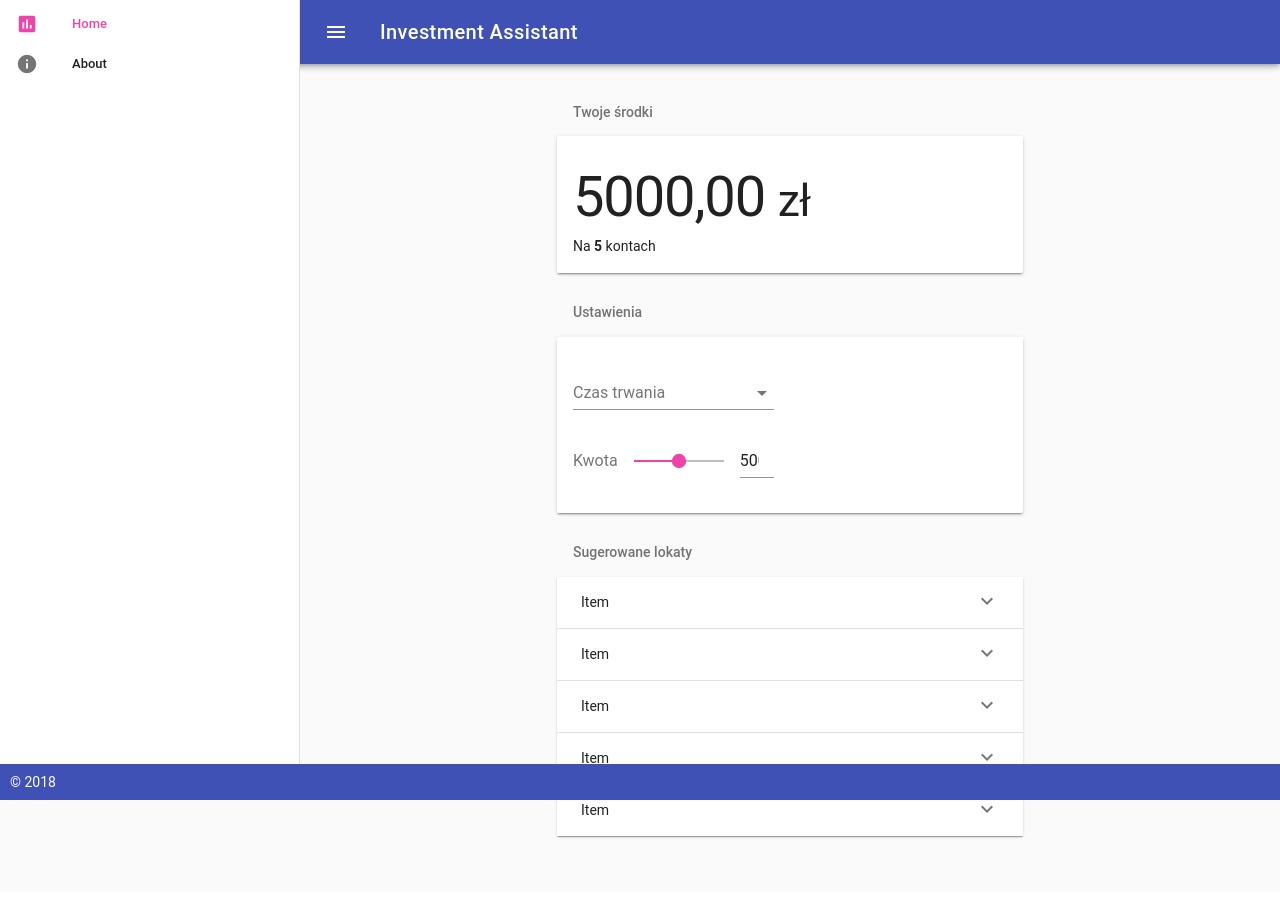
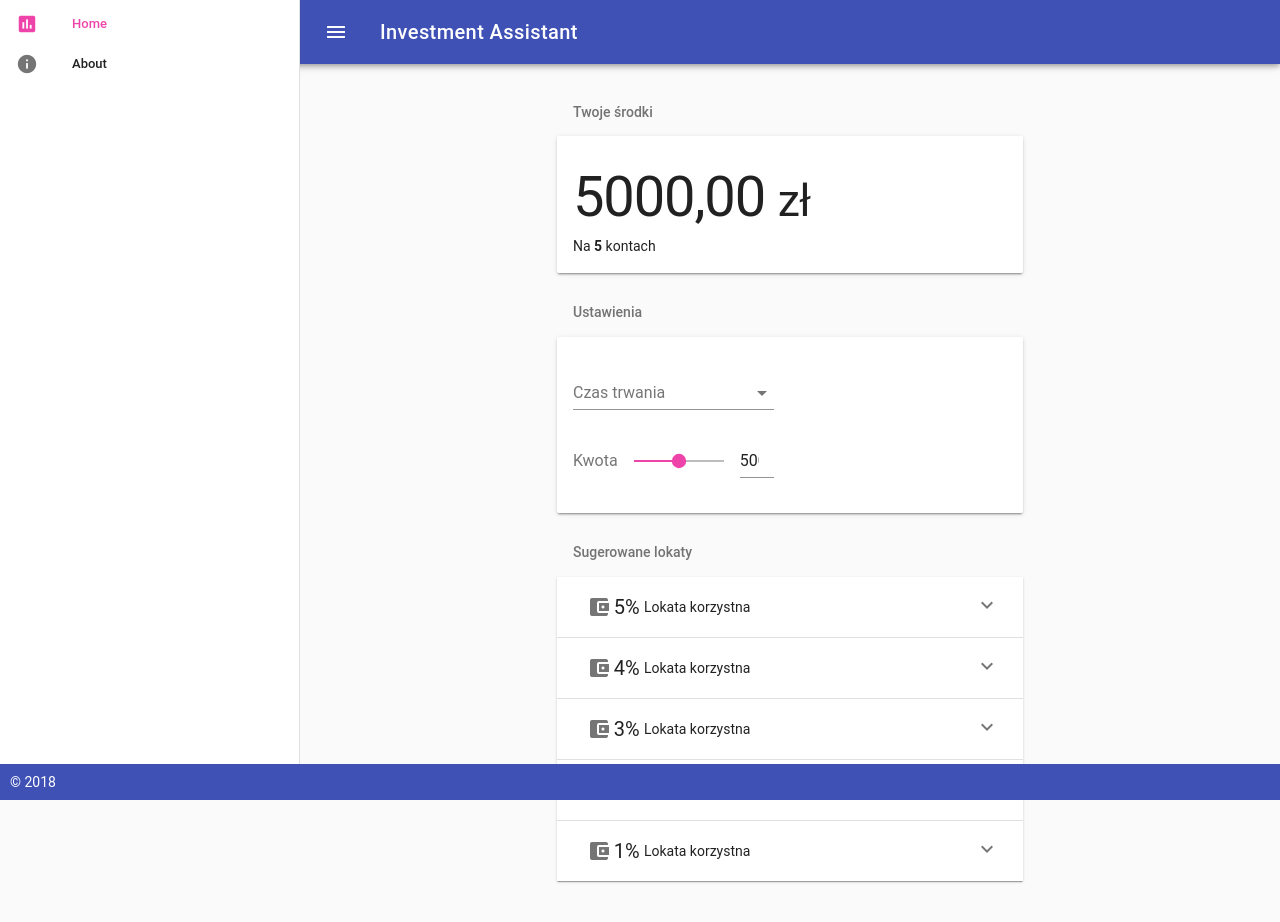
Before and after one commit to kaamka/investment-assistant, a Vue app in the folder client/: page / in a window 1280 px wide. Shown: the top 922 px of the page. Before the commit the page ends 892 px from the top, so only its background shows below. Built offline with nearby package versions, Linux system fonts and the light colour scheme; a small style sheet from the web is missing.

Commit message:
Suggestion list improvements

```diff
--- a/client/public/index.html
+++ b/client/public/index.html
@@ -5,6 +5,7 @@
     <meta http-equiv="X-UA-Compatible" content="IE=edge">
     <meta name="viewport" content="width=device-width,initial-scale=1.0">
     <link rel="icon" href="<%= BASE_URL %>favicon.ico">
+    <meta name="theme-color" content="#3f51b5">
     <title>investment-assistant</title>
   </head>
   <body>
--- a/client/src/components/suggestions.vue
+++ b/client/src/components/suggestions.vue
@@ -6,9 +6,23 @@
         v-for="(item,i) in 5"
         :key="i"
       >
-        <div slot="header">Item</div>
+        <div slot="header">
+          <v-layout>
+          <v-flex xs3 sm2 md1>
+            <v-avatar
+              slot="activator"
+              size="36px"
+            >
+              <v-icon>account_balance_wallet</v-icon>
+            </v-avatar>
+          </v-flex>
+          <v-flex xs3 sm2 md1><span class="deposit-pct">{{5-i}}%</span></v-flex>
+          <v-flex xs6 sm10 md11><span class="deposit-text">Lokata korzystna</span></v-flex>
+
+          </v-layout>
+        </div>
         <v-card>
-          <v-card-text>Lorem ipsum dolor sit amet, consectetur adipiscing elit, sed do eiusmod tempor incididunt ut labore et dolore magna aliqua. Ut enim ad minim veniam, quis nostrud exercitation ullamco laboris nisi ut aliquip ex ea commodo consequat.</v-card-text>
+          <v-card-text>Opis lokaty.</v-card-text>
         </v-card>
       </v-expansion-panel-content>
     </v-expansion-panel>
@@ -25,4 +39,13 @@
 v-card-title {
   font-size: 3em;
 }
+
+.deposit-pct {
+  font-size: 20px;
+  line-height: 36px;
+}
+
+.deposit-text {
+  line-height: 36px;
+}
 </style>
```
